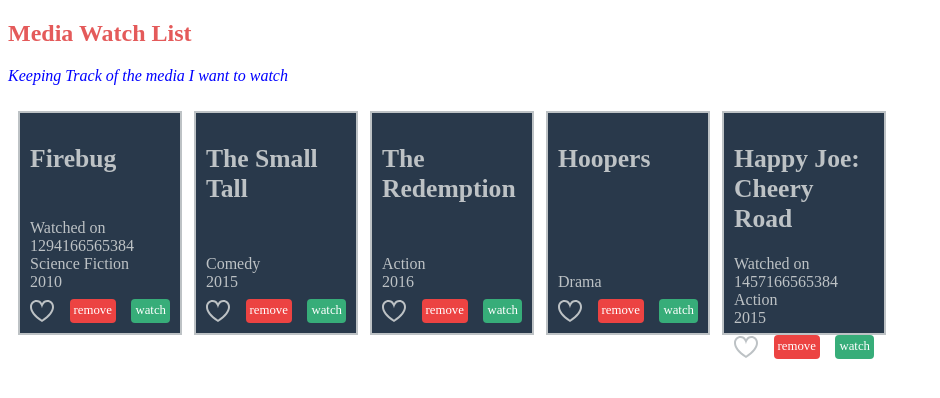
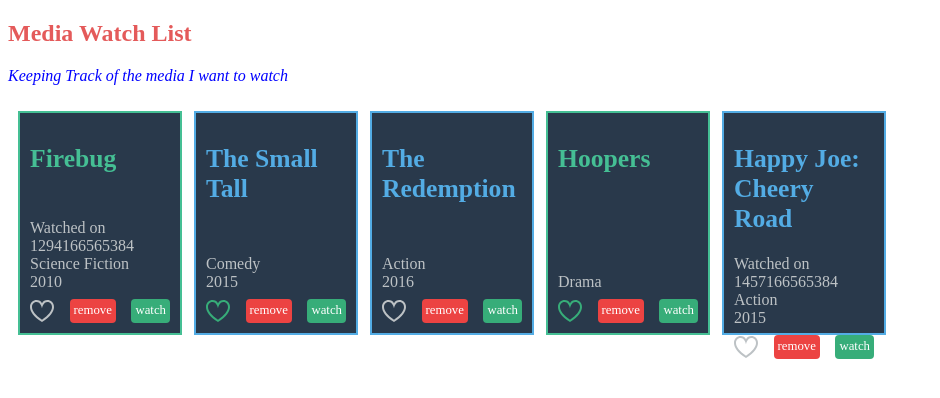
Before and after one commit to SonTM89/Angular-Essentail-Training, an Angular app: page / in a window 1280 px wide. Shown: the top 398 px of the page, without its empty margins (0-940 px from the left). Built offline with nearby package versions, Linux system fonts and the light colour scheme.

Commit message:
Work with Buitl-in and Custom Attribute Directives as well as Use events in Directive

```diff
--- a/src/app/app.module.ts
+++ b/src/app/app.module.ts
@@ -5,12 +5,14 @@
 import { AppComponent } from './app.component';
 import { MediaItemComponent } from './media-item/media-item.component';
 import { MediaItemListComponent } from './media-item-list/media-item-list.component';
+import { FavoriteDirective } from './favorite.directive';
 
 @NgModule({
   declarations: [
     AppComponent,
     MediaItemComponent,
-    MediaItemListComponent
+    MediaItemListComponent,
+    FavoriteDirective
   ],
   imports: [
     BrowserModule,
--- /dev/null
+++ b/src/app/favorite.directive.ts
@@ -0,0 +1,23 @@
+import { Directive, HostBinding, HostListener, Input } from '@angular/core';
+
+@Directive({
+  selector: '[mwFavorite]'
+})
+export class FavoriteDirective {
+
+  @HostBinding('class.is-favorite') isFavorite = true;
+  @HostBinding('class.is-favorite-hovering') hovering = false;
+  @HostListener('mouseenter') onMouseEnter() {
+    this.hovering = true;
+  }
+  @HostListener('mouseleave') onMouseLeave() {
+    this.hovering = false;
+  }
+
+  @Input() set mwFavorite(value: any) {
+    this.isFavorite = value;
+  }
+
+  constructor() { }
+
+}
--- a/src/app/media-item-list/media-item-list.component.html
+++ b/src/app/media-item-list/media-item-list.component.html
@@ -1,5 +1,6 @@
 <section>
   <mw-media-item *ngFor="let mItem of mediaItems"
     [mediaItem]="mItem"
-    (delete)="onMediaItemDelete($event)"></mw-media-item>
+    (delete)="onMediaItemDelete($event)"
+    [ngClass]="{'medium-movies': mItem.medium === 'Movies', 'medium-series': mItem.medium === 'Series'}"></mw-media-item>
 </section>
--- a/src/app/media-item/media-item.component.html
+++ b/src/app/media-item/media-item.component.html
@@ -3,7 +3,9 @@
 <div>{{mediaItem.category}}</div>
 <div>{{mediaItem.year}}</div>
 <div class="tools">
-  <svg class="favorite" xmlns="http://www.w3.org/2000/svg" viewBox="0 0 24 24">
+  <svg
+   [mwFavorite]="mediaItem.isFavorite"
+  class="favorite" xmlns="http://www.w3.org/2000/svg" viewBox="0 0 24 24">
     <path d="M12 9.229c.234-1.12 1.547-6.229 5.382-6.229 2.22 0 4.618 1.551 4.618 5.003 0 3.907-3.627 8.47-10 12.629-6.373-4.159-10-8.722-10-12.629 0-3.484 2.369-5.005 4.577-5.005 3.923 0 5.145 5.126 5.423 6.231zm-12-1.226c0 4.068 3.06 9.481 12 14.997 8.94-5.516 12-10.929 12-14.997 0-7.962-9.648-9.028-12-3.737-2.338-5.262-12-4.27-12 3.737z"
     />
   </svg>
```
Also changed, not shown: 1 other file (tests, documents, lock files or other folders).
